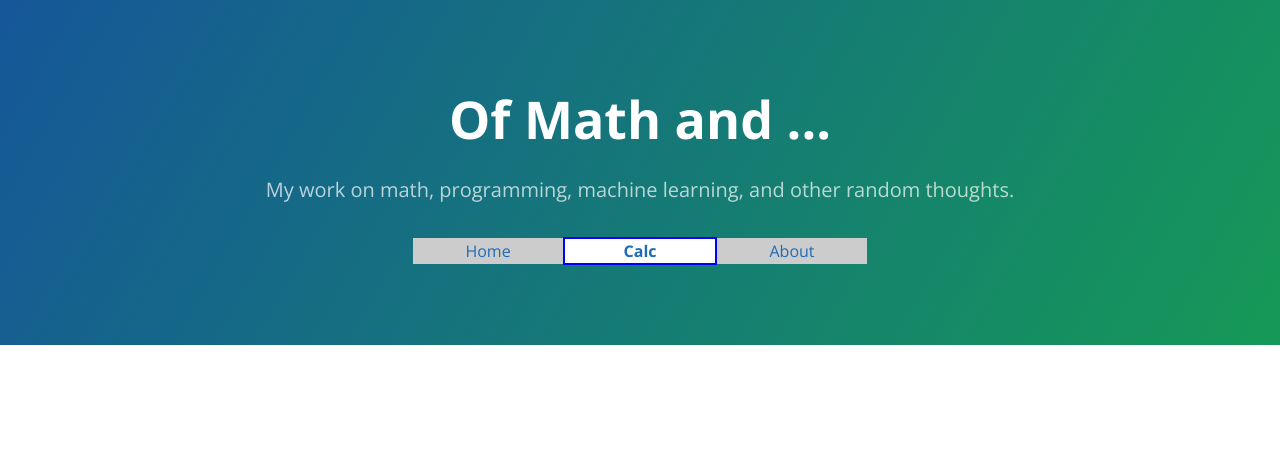
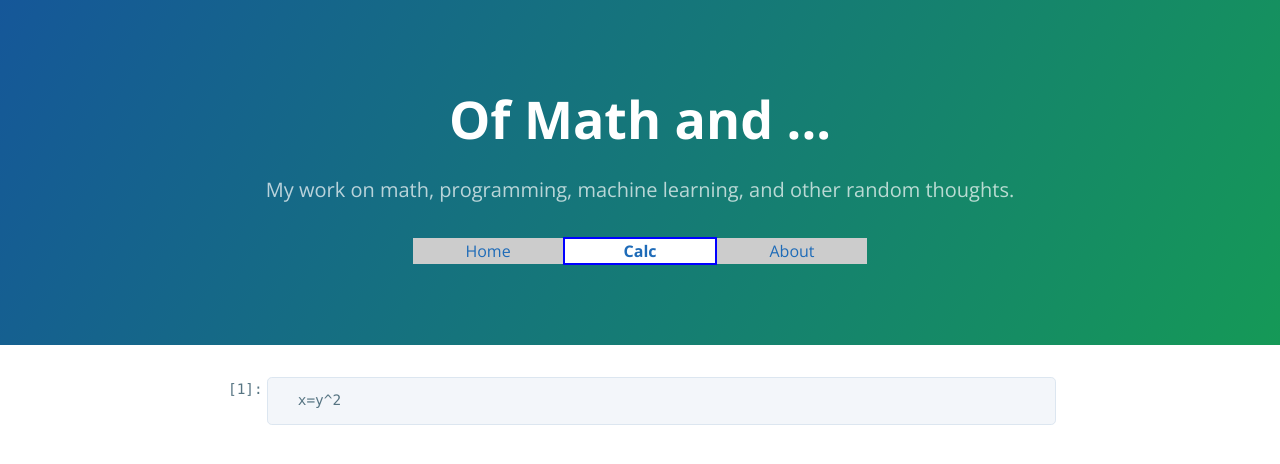
Before and after one commit to ThinGarfield/ThinGarfield.github.io, a Jekyll site: the page built from calc.html, in a window 1280 px wide. Shown: the top 464 px of the page. Built offline with Jekyll 4.4.1, drawn with Linux system fonts in a browser that asks for light colours.

Commit message:
input style

```diff
--- a/assets/css/style.scss
+++ b/assets/css/style.scss
@@ -2,3 +2,18 @@
 ---
 
 @import 'jekyll-theme-cayman';
+
+.calcitem {
+    display: flex;
+}
+.calclabel {
+    padding: 2px 4px;
+    font-family: Consolas, "Liberation Mono", Menlo, Courier, monospace;
+    font-size: 0.9rem;
+    color: $code-text-color;
+    border-radius: 0.3rem;
+    margin: auto;
+}
+.calccontent {
+    flex: 1;
+}
--- a/calc.html
+++ b/calc.html
@@ -2,3 +2,11 @@
 layout: default
 permalink: /calc
 ---
+<div id='root'>
+    <div id="input-1" class="calcitem">
+        <div class="calclabel">[1]:</div>
+        <div class="calccontent" tabindex="-1">
+            <pre width="500px">  x=y^2</pre>
+        </div>
+    </div>
+</div>
```
Also changed, not shown: jekyll-theme-cayman.gemspec.
